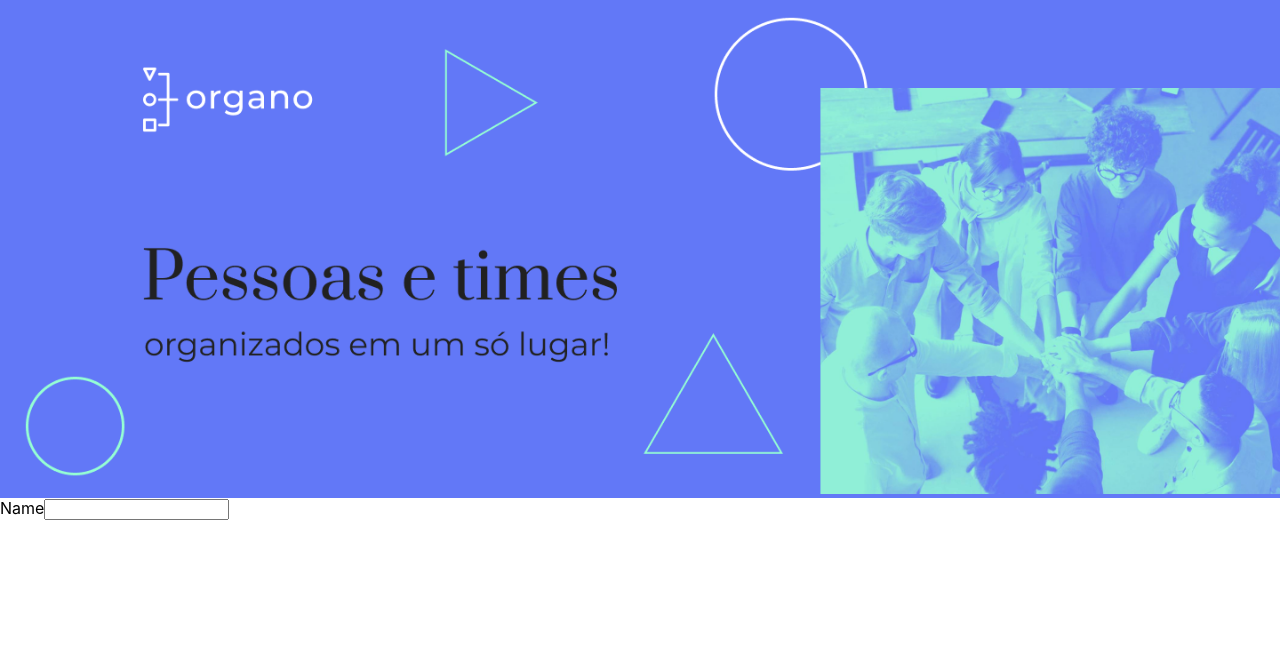
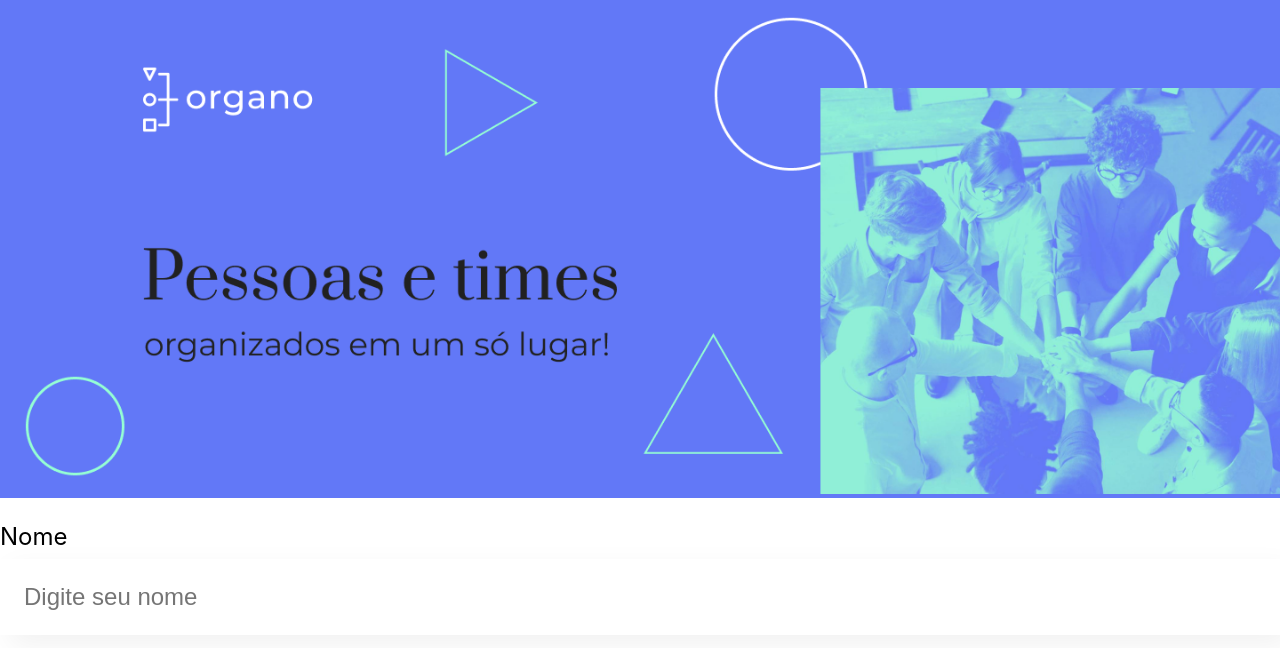
Before and after one commit to Kauasegabinazzi/react-developing-javascript, a React (Create React App) app: page / in a window 1280 px wide. Shown: the top 648 px of the page. Built offline with nearby package versions, Linux system fonts and the light colour scheme.

Commit message:
5-commit

```diff
--- a/src/App.js
+++ b/src/App.js
@@ -1,11 +1,11 @@
-import Banner from './components/Banner/Banner';
+import Banner from './components/Banner/index';
 import CampText from './components/CampText/CampTex';
 
 function App() {
   return (
     <div className="App">
-      <Banner></Banner>
-      <CampText></CampText>
+      <Banner />
+      <CampText />
     </div>
   );
 }
--- a/src/components/Banner/Banner.js
+++ b/src/components/Banner/Banner.js
@@ -1,11 +1,9 @@
 import './Banner.css';
 
-function Banner(){
+export const Banner = () =>{
     return (
         <header className="banner">
             <img src="/images/banner.png" alt="banner principal"></img>
         </header>
     )
 }
-
-export default Banner;
--- /dev/null
+++ b/src/components/Banner/index.js
@@ -0,0 +1,3 @@
+import { Banner } from "./Banner";
+
+export default Banner;
--- a/src/components/CampText/CampTex.js
+++ b/src/components/CampText/CampTex.js
@@ -1,8 +1,10 @@
+import './CampText.css';
+
 const CampText = () => {
     return(
-        <div>
-            <label>Name</label>
-            <input></input>
+        <div className="campo-text">
+            <label>Nome</label>
+            <input placeholder='Digite seu nome'></input>
         </div>
     )
 }
--- /dev/null
+++ b/src/components/CampText/CampText.css
@@ -0,0 +1,19 @@
+.campo-text{
+    margin: 24px 0;
+}
+
+.campo-text label{
+    display: block;
+    margin-bottom: 8px;
+    font-size: 24px;
+}
+
+.campo-text input{
+    background-color: #fff;
+    box-shadow: 10px 10px 30px rgba(0,0,0,0.06);
+    width: 100%;
+    border: none;
+    font-size: 24px;
+    padding: 24px;
+    box-sizing: border-box;
+}
```
Also changed, not shown: src/components/CampText/CamptText.css (deleted).
